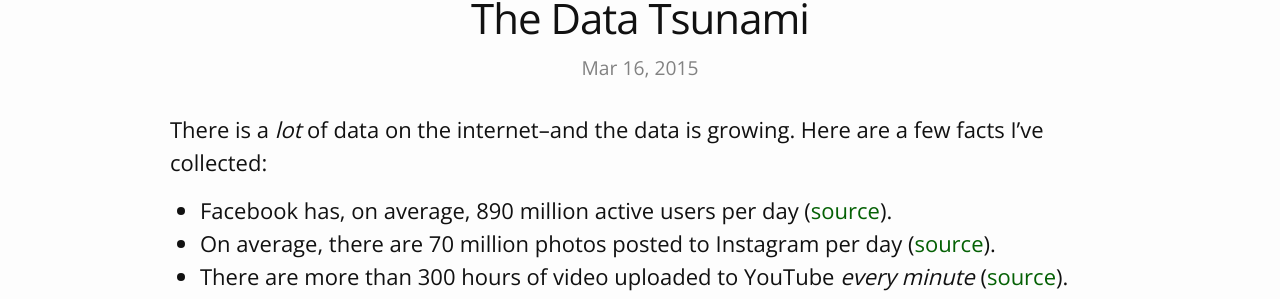
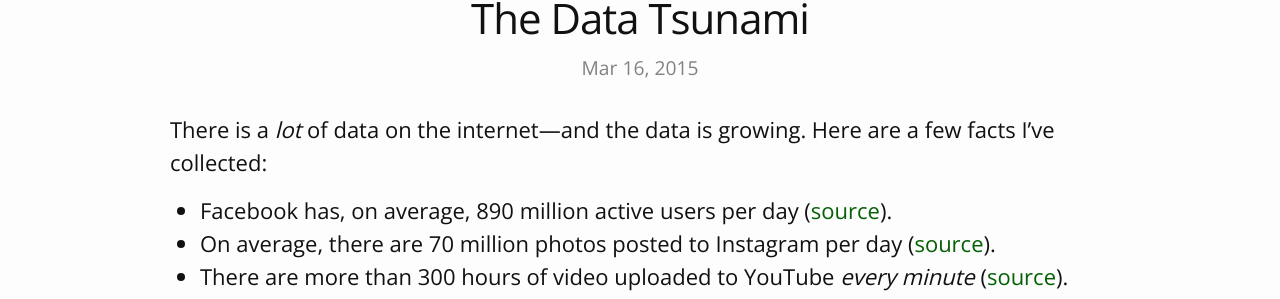
Before and after one commit to ndsmith/ndsmith.github.io, a Jekyll site: the page built from _posts/2015-03-16-internet-size.md, in a window 1280 px wide. Shown: the part 282-581 px from the top of the page. Built offline with Jekyll 4.4.1, drawn with Linux system fonts in a browser that asks for light colours.

Commit message:
emdash trial 3

```diff
--- a/_posts/2015-03-16-internet-size.md
+++ b/_posts/2015-03-16-internet-size.md
@@ -6,7 +6,7 @@
 permalink: /blog/data-tsunami/
 ---
 
-There is a *lot* of data on the internet--and the data is growing. Here are a few facts I've collected:
+There is a *lot* of data on the internet---and the data is growing. Here are a few facts I've collected:
 
 - Facebook has, on average, 890 million active users per day ([source][6]).
 - On average, there are 70 million photos posted to Instagram per day ([source][1]).
```
